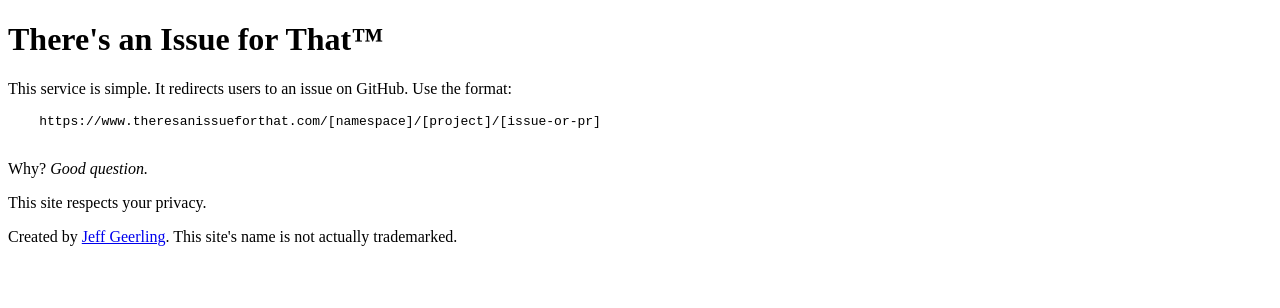
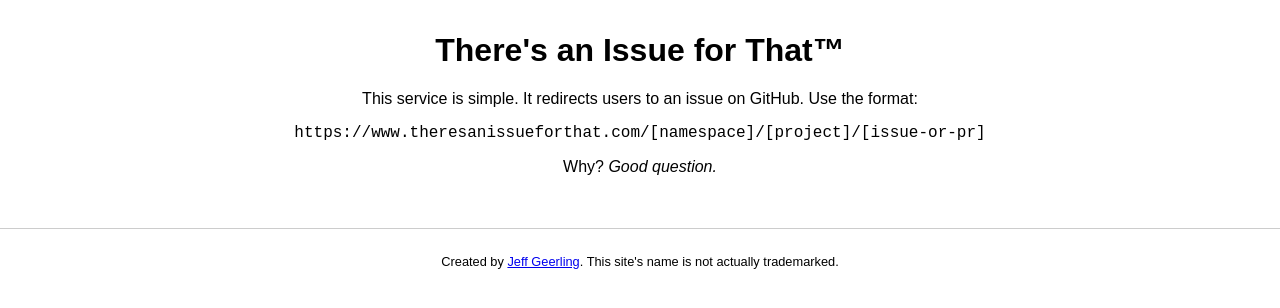
Before and after one commit to geerlingguy/theresanissueforthat, a plain HTML site: page index.html in a window 1280 px wide. Drawn offline with Linux system fonts and the light colour scheme.

Commit message:
Fresh coat of paint.

```diff
--- /dev/null
+++ b/css/styles.css
@@ -0,0 +1,12 @@
+.content {
+  text-align: center;
+  margin: 2em 1em 1em;
+}
+
+.footer {
+  margin-top: 4em;
+  padding-top: 1em;
+  border-top: 1px solid #ccc;
+  text-align: center;
+  font-size: .8em;
+}
--- a/index.html
+++ b/index.html
@@ -2,15 +2,19 @@
 <html>
 <head>
   <title>There's an Issue for That&trade;</title>
+  <meta name="viewport" content="width=device-width, initial-scale=1">
+  <link rel="stylesheet" href="css/base-min.css"></head>
+  <link rel="stylesheet" href="css/styles.css"></head>
 </head>
 <body>
-  <h1>There's an Issue for That&trade;</h1>
-  <p>This service is simple. It redirects users to an issue on GitHub. Use the format:</p>
-  <pre>
-    https://www.theresanissueforthat.com/[namespace]/[project]/[issue-or-pr]
-  </pre>
-  <p>Why? <em>Good question.</em></p>
-  <p>This site respects your privacy.</p>
-  <p>Created by <a href="https://www.jeffgeerling.com">Jeff Geerling</a>. This site's name is not actually trademarked.</p>
+  <div class="content">
+    <h1>There's an Issue for That&trade;</h1>
+    <p>This service is simple. It redirects users to an issue on GitHub. Use the format:</p>
+    <pre>https://www.theresanissueforthat.com/[namespace]/[project]/[issue-or-pr]</pre>
+    <p>Why? <em>Good question.</em></p>
+  </div>
+  <div class="footer">
+    <p>Created by <a href="https://www.jeffgeerling.com">Jeff Geerling</a>. This site's name is not actually trademarked.</p>
+  </div>
 </body>
 </html>
```
Also changed, not shown: css/base-min.css (added, +11 -0 lines), 1 other file.
